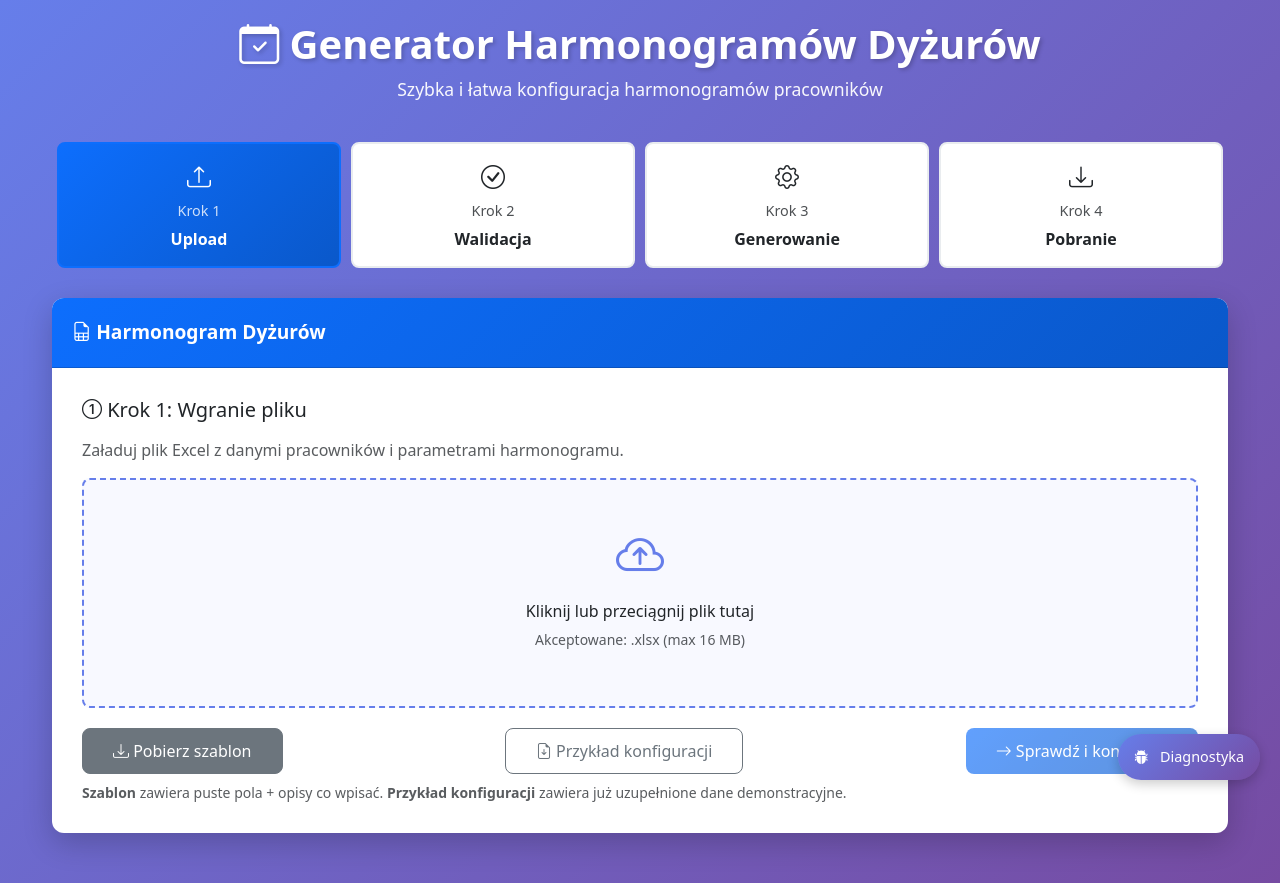
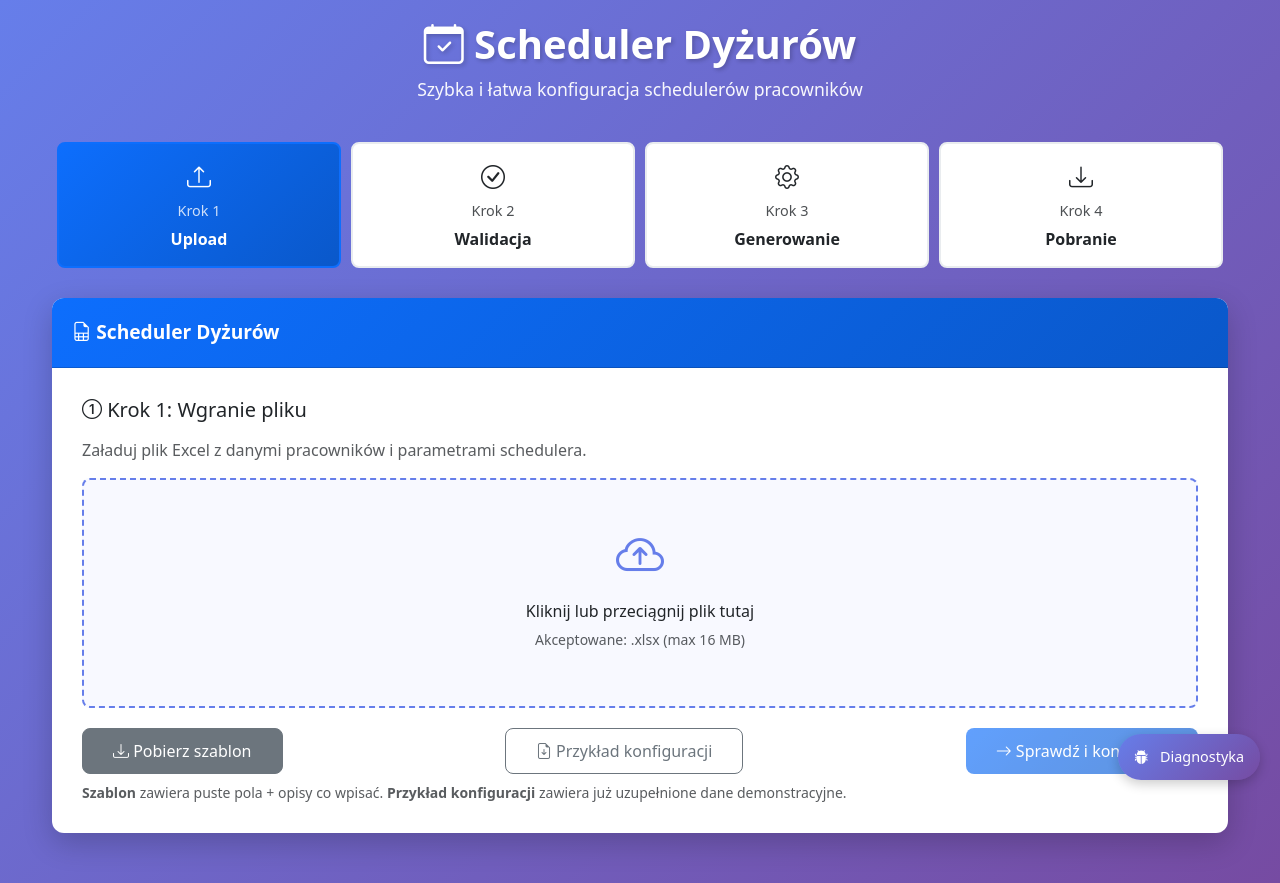
Before and after one commit to AdamDlubak/Scheduler, a Flask app: page / in a window 1280 px wide. Run offline with Flask 3, Linux system fonts and the light colour scheme; some libraries are stand-ins or nearby versions.

Commit message:
Rename: harmonogram -> scheduler (package, sln, workflow, UI)

```diff
--- a/app.py
+++ b/app.py
@@ -10,17 +10,17 @@ from flask import Flask, render_template, request, jsonify, send_file
 from flask_cors import CORS
 from datetime import datetime
 
-from harmonogram.excel_io import (
+from scheduler.excel_io import (
     export_config_to_excel,
     export_schedule_to_excel,
     export_validation_report,
     load_config_from_excel,
     write_template_excel,
 )
-from harmonogram.models import InputValidationError
-from harmonogram.sample_data import june_2026_config
-from harmonogram.solver import solve_schedule, build_workdays, print_table
-from harmonogram.diagnostics import (
+from scheduler.models import InputValidationError
+from scheduler.sample_data import june_2026_config
+from scheduler.solver import solve_schedule, build_workdays, print_table
+from scheduler.diagnostics import (
     create_diagnostic_report,
     get_diagnostics_folder,
     log_info,
@@ -149,7 +149,7 @@ def upload_file():
 
 @app.route("/api/validate", methods=["POST"])
 def validate():
-    """Waliduj plik bez generowania harmonogramu"""
+    """Waliduj plik bez generowania schedulera"""
     data = request.get_json()
     filepath = data.get("filepath")
 
@@ -226,7 +226,7 @@ def validate():
 
 @app.route("/api/generate", methods=["POST"])
 def generate_schedule():
-    """Generuj harmonogram"""
+    """Generuj scheduler"""
     data = request.get_json()
     filepath = data.get("filepath")
 
@@ -238,7 +238,7 @@ def generate_schedule():
         validation = get_validation_errors(filepath)
         if not validation["success"]:
             return jsonify({
-                "error": "Plik zawiera błędy - nie można wygenerować harmonogramu",
+                "error": "Plik zawiera błędy - nie można wygenerować schedulera",
                 "errors": validation["errors"],
             }), 400
 
@@ -279,12 +279,12 @@ def generate_schedule():
 
         # Zapisz Excel
         timestamp = datetime.now().strftime("%Y%m%d_%H%M%S")
-        output_filename = f"harmonogram_{config.year}.{config.month:02d}_{timestamp}.xlsx"
+        output_filename = f"schedule_{config.year}.{config.month:02d}_{timestamp}.xlsx"
         output_path = DOWNLOAD_FOLDER / output_filename
 
         export_schedule_to_excel(result, str(output_path), config=config)
 
-        log_info(f"Harmonogram wygenerowany: {output_filename}")
+        log_info(f"Scheduler wygenerowany: {output_filename}")
 
         return jsonify({
             "success": True,
@@ -296,7 +296,7 @@ def generate_schedule():
         })
 
     except Exception as e:
-        log_error(f"Błąd generowania harmonogramu: {str(e)}")
+        log_error(f"Błąd generowania schedulera: {str(e)}")
         # Stwórz raport diagnostyczny
         create_diagnostic_report(
             e,
--- a/harmonogram/diagnostics.py
+++ b/scheduler/diagnostics.py
@@ -19,7 +19,7 @@ DIAGNOSTICS_DIR = Path(__file__).parent.parent / "diagnostics"
 DIAGNOSTICS_DIR.mkdir(exist_ok=True)
 
 # Logger
-logger = logging.getLogger("harmonogram_diagnostics")
+logger = logging.getLogger("scheduler_diagnostics")
 logger.setLevel(logging.DEBUG)
 
 # Unikaj duplikowania handlery
--- a/harmonogram/excel_io.py
+++ b/scheduler/excel_io.py
@@ -10,7 +10,7 @@ from openpyxl import Workbook, load_workbook
 from openpyxl.styles import Alignment, Border, Font, PatternFill, Side
 from openpyxl.utils import get_column_letter
 
-from harmonogram.models import (
+from scheduler.models import (
     ExcelLoadResult,
     InputValidationError,
     SHIFT_EXTRA,
@@ -19,7 +19,7 @@ from harmonogram.models import (
     SchedulerConfig,
     VacationRange,
 )
-from harmonogram.validator import (
+from scheduler.validator import (
     KNOWN_PARAM_KEYS,
     KNOWN_WEIGHT_KEYS,
     REQUIRED_SHEETS,
--- a/harmonogram/sample_data.py
+++ b/scheduler/sample_data.py
@@ -2,7 +2,7 @@ from __future__ import annotations
 
 from datetime import date
 
-from harmonogram.models import SHIFT_MAIN, SchedulerConfig, VacationRange
+from scheduler.models import SHIFT_MAIN, SchedulerConfig, VacationRange
 
 
 def june_2026_config() -> SchedulerConfig:
--- a/harmonogram/solver.py
+++ b/scheduler/solver.py
@@ -6,7 +6,7 @@ from typing import Dict, List, Sequence, Set, Tuple
 
 from ortools.sat.python import cp_model
 
-from harmonogram.models import (
+from scheduler.models import (
     ModelArtifacts,
     SHIFTS,
     SHIFT_EXTRA,
--- a/harmonogram/validator.py
+++ b/scheduler/validator.py
@@ -5,8 +5,8 @@ from typing import Dict, List, Sequence, Set, Tuple
 
 from openpyxl import Workbook
 
-from harmonogram.models import SchedulerConfig, WEEKDAY_NAMES_PL
-from harmonogram.solver import build_workdays, is_unavailable
+from scheduler.models import SchedulerConfig, WEEKDAY_NAMES_PL
+from scheduler.solver import build_workdays, is_unavailable
 
 EXPECTED_SHEET_HEADERS: Dict[str, Tuple[str, ...]] = {
     "Meta": ("Parametr", "Wartosc"),
--- a/smoke_test.py
+++ b/smoke_test.py
@@ -1,15 +1,15 @@
 #!/usr/bin/env python3
 from __future__ import annotations
 
-from harmonogram.sample_data import june_2026_config
-from harmonogram.solver import solve_schedule
+from scheduler.sample_data import june_2026_config
+from scheduler.solver import solve_schedule
 
 
 def main() -> int:
     result = solve_schedule(june_2026_config())
     print(f"Status: {result.status_name}")
     if not result.schedule_rows:
-        print("Brak harmonogramu.")
+        print("Brak schedulera.")
         return 1
     print(f"Liczba dni w grafiku: {len(result.schedule_rows)}")
     print(f"Liczba pracownikow w podsumowaniu: {len(result.summary_rows)}")
--- a/templates/index.html
+++ b/templates/index.html
@@ -3,7 +3,7 @@
 <head>
     <meta charset="UTF-8">
     <meta name="viewport" content="width=device-width, initial-scale=1.0">
-    <title>Generator Harmonogramów Dyżurów</title>
+    <title>Scheduler Dyżurów</title>
     <link href="https://cdn.jsdelivr.net/npm/bootstrap@5.3.0/dist/css/bootstrap.min.css" rel="stylesheet">
     <link rel="stylesheet" href="https://cdn.jsdelivr.net/npm/bootstrap-icons@1.11.0/font/bootstrap-icons.css">
     <style>
@@ -369,8 +369,8 @@
     <div class="container container-main">
         <!-- Header -->
         <div class="header">
-            <h1><i class="bi bi-calendar-check"></i> Generator Harmonogramów Dyżurów</h1>
-            <p>Szybka i łatwa konfiguracja harmonogramów pracowników</p>
+            <h1><i class="bi bi-calendar-check"></i> Scheduler Dyżurów</h1>
+            <p>Szybka i łatwa konfiguracja schedulerów pracowników</p>
         </div>
 
         <!-- Step Indicator -->
@@ -400,13 +400,13 @@
         <!-- Main Card -->
         <div class="card">
             <div class="card-header">
-                <i class="bi bi-file-earmark-spreadsheet"></i> Harmonogram Dyżurów
+                <i class="bi bi-file-earmark-spreadsheet"></i> Scheduler Dyżurów
             </div>
             <div class="card-body">
                 <!-- Step 1: Upload -->
                 <div class="step active" id="step-1">
                     <h5 class="mb-3"><i class="bi bi-1-circle"></i> Krok 1: Wgranie pliku</h5>
-                    <p class="text-muted">Załaduj plik Excel z danymi pracowników i parametrami harmonogramu.</p>
+                    <p class="text-muted">Załaduj plik Excel z danymi pracowników i parametrami schedulera.</p>
                     <div id="uploadMessages"></div>
 
                     <div class="upload-area" id="uploadArea">
@@ -458,26 +458,26 @@
                             <i class="bi bi-arrow-left"></i> Wróć
                         </button>
                         <button class="btn btn-primary btn-step" id="btnGenerate" disabled>
-                            <i class="bi bi-arrow-right"></i> Wygeneruj harmonogram
+                            <i class="bi bi-arrow-right"></i> Wygeneruj scheduler
                         </button>
                     </div>
                 </div>
 
                 <!-- Step 3: Generation -->
                 <div class="step" id="step-3">
-                    <h5 class="mb-3"><i class="bi bi-3-circle"></i> Krok 3: Generowanie harmonogramu</h5>
+                    <h5 class="mb-3"><i class="bi bi-3-circle"></i> Krok 3: Generowanie schedulera</h5>
                     <p class="text-muted">Optymalizacja… trwa obliczanie najlepszego rozkładu dyżurów.</p>
 
                     <div class="spinner-container" id="generationSpinner">
                         <div class="spinner-border text-primary" role="status">
                             <span class="visually-hidden">Ładowanie...</span>
                         </div>
-                        <div class="loading-message" id="generationMessage">Optymalizacja harmonogramu...</div>
+                        <div class="loading-message" id="generationMessage">Optymalizacja schedulera...</div>
                     </div>
 
                     <div id="generationResult" style="display: none;">
                         <div class="alert alert-success">
-                            <i class="bi bi-check-circle"></i> <strong>Harmonogram wygenerowany pomyślnie!</strong>
+                            <i class="bi bi-check-circle"></i> <strong>Scheduler wygenerowany pomyślnie!</strong>
                         </div>
 
                         <div class="result-section">
@@ -512,7 +512,7 @@
                         </div>
 
                         <div class="result-section">
-                            <div class="result-header">Podgląd harmonogramu</div>
+                            <div class="result-header">Podgląd schedulera</div>
                             <div style="overflow-x: auto;">
                                 <table class="table schedule-table" id="scheduleTable">
                                     <thead>
@@ -545,7 +545,7 @@
                     <h5 class="mb-3"><i class="bi bi-4-circle"></i> Krok 4: Pobranie wyniku</h5>
 
                     <div class="alert alert-success">
-                        <i class="bi bi-check-circle"></i> <strong>Gotowe!</strong> Harmonogram został wygenerowany. Możesz go teraz pobrać.
+                        <i class="bi bi-check-circle"></i> <strong>Gotowe!</strong> Scheduler został wygenerowany. Możesz go teraz pobrać.
                     </div>
 
                     <div class="button-group">
@@ -553,7 +553,7 @@
                             <i class="bi bi-arrow-left"></i> Wróć
                         </button>
                         <button class="btn btn-success btn-step" id="btnDownloadFile">
-                            <i class="bi bi-download"></i> Pobierz harmonogram
+                            <i class="bi bi-download"></i> Pobierz scheduler
                         </button>
                         <button class="btn btn-primary btn-step" id="btnStartOver">
                             <i class="bi bi-arrow-counterclockwise"></i> Zacznij od nowa
```
Also changed, not shown: generator.py (+4 -4 lines), scheduler/__init__.py (renamed from harmonogram/__init__.py, +4 -4 lines), .github/workflows/build-windows-exe.yml, README.md, scheduler/models.py (renamed from harmonogram/models.py), 2 other files.
